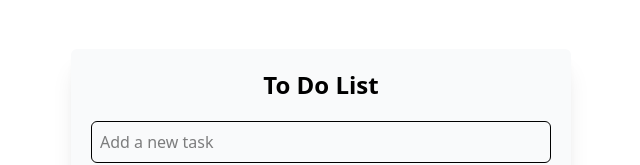
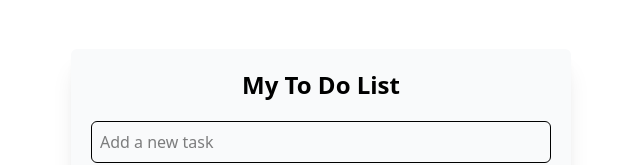
Before and after one commit to Zin-Mg-Nyunt/TODO-APP, a website: page index.html in a window 1280 px wide. Shown: the part 252-417 px from the top of the page, without its empty margins (319-959 px from the left). Drawn offline with nearby package versions, Linux system fonts and the light colour scheme; some packages are replaced by stand-ins of ours; a script that the page names is missing.

Commit message:
change title

```diff
--- a/index.html
+++ b/index.html
@@ -20,7 +20,7 @@
   <body>
     <div class="h-screen flex items-center justify-center">
       <div class="w-[500px] bg-gray-50 p-5 rounded-md shadow-xl">
-        <h1 class="font-extrabold text-2xl text-center mb-5">To Do List</h1>
+        <h1 class="font-extrabold text-2xl text-center mb-5">My To Do List</h1>
         <input
           type="text"
           placeholder="Add a new task"
```
